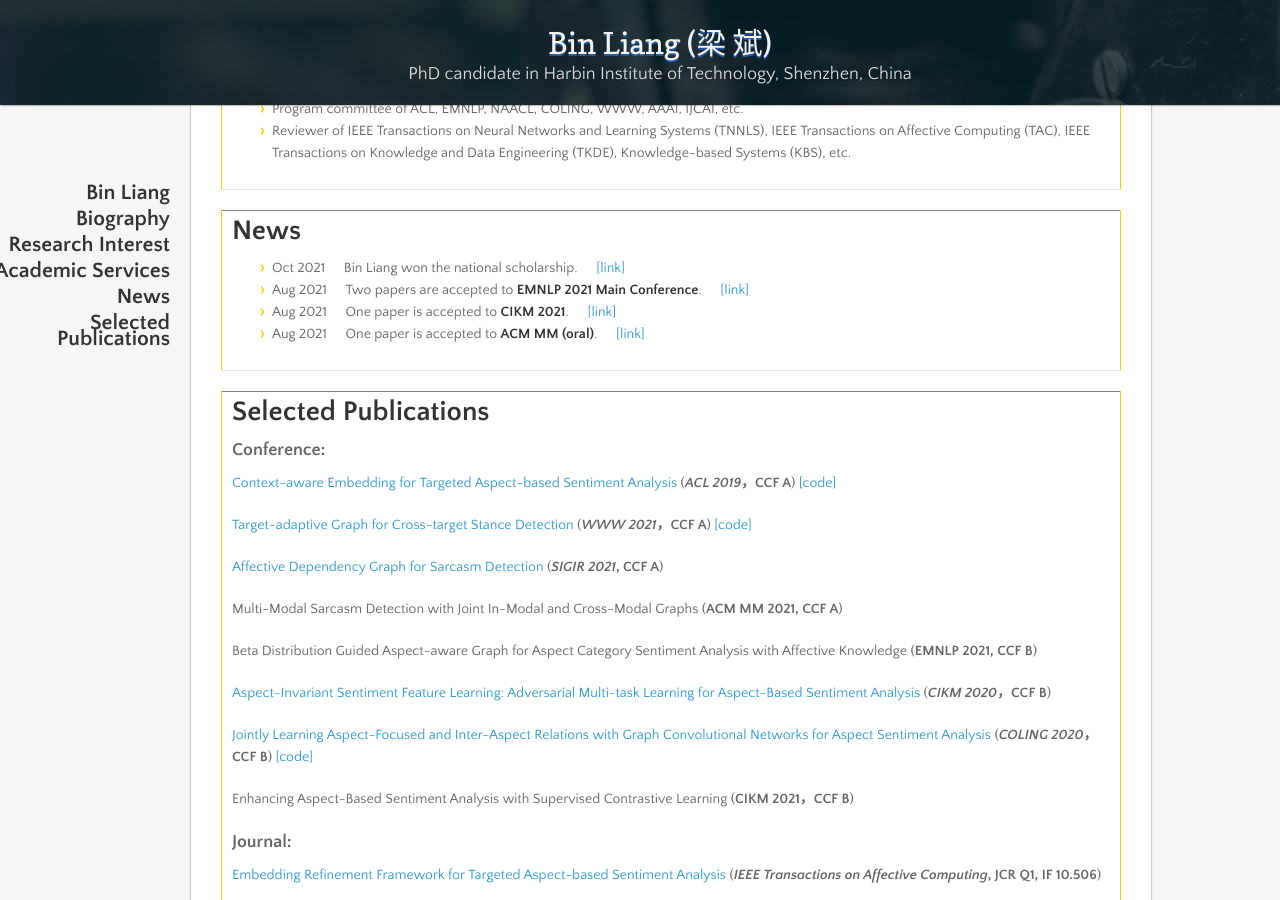
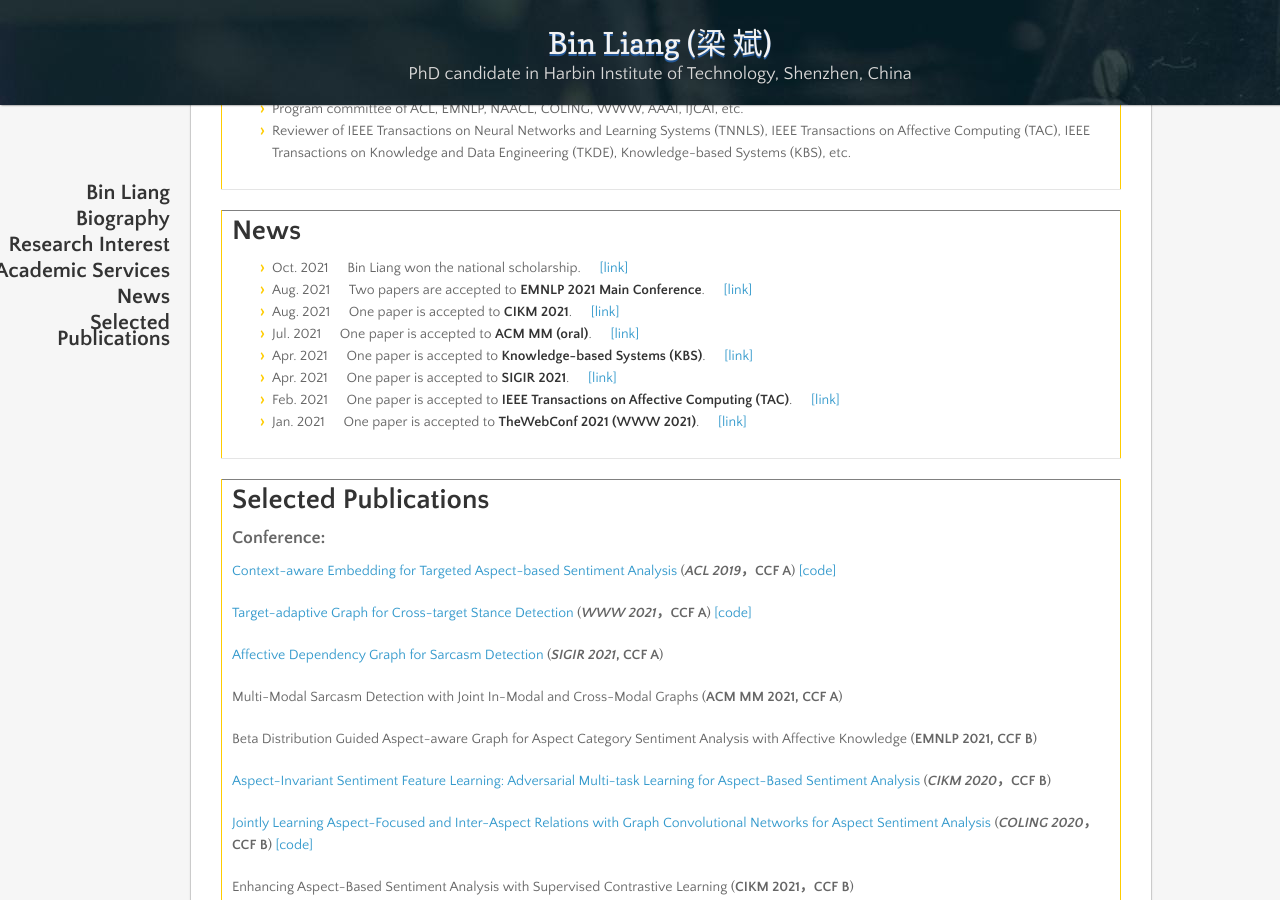
Before and after one commit to BinLiang-NLP/BinLiang-NLP.github.io, a Jekyll site: the page built from index.md, in a window 1280 px wide and 900 px high, scrolled down 906 px. Built offline with Jekyll 4.4.1, drawn with Linux system fonts in a browser that asks for light colours; nearby versions of some CDN libraries; our own code applies the rules of GitHub Pages for plain Markdown files.

Commit message:
Update index.md

```diff
--- a/index.md
+++ b/index.md
@@ -65,10 +65,14 @@
     <td width="100%">
       <h1>News</h1>
 <ul>
-<li>Oct 2021 &emsp; Bin Liang won the national scholarship. &emsp; <a href="http://119.23.18.63/?p=1913">[link]</a> </li>
-<li>Aug 2021 &emsp; Two papers are accepted to <strong>EMNLP 2021 Main Conference</strong>. &emsp; <a href="http://119.23.18.63/?p=1790">[link]</a></li>
-<li>Aug 2021 &emsp; One paper is accepted to <strong>CIKM 2021</strong>. &emsp; <a href="http://119.23.18.63/?p=1761">[link]</a> </li>
-<li>Aug 2021 &emsp; One paper is accepted to <strong>ACM MM (oral)</strong>. &emsp; <a href="http://119.23.18.63/?p=1755">[link]</a> </li>
+<li>Oct. 2021 &emsp; Bin Liang won the national scholarship. &emsp; <a href="http://119.23.18.63/?p=1913">[link]</a> </li>
+<li>Aug. 2021 &emsp; Two papers are accepted to <strong>EMNLP 2021 Main Conference</strong>. &emsp; <a href="http://119.23.18.63/?p=1790">[link]</a></li>
+<li>Aug. 2021 &emsp; One paper is accepted to <strong>CIKM 2021</strong>. &emsp; <a href="http://119.23.18.63/?p=1761">[link]</a> </li>
+<li>Jul. 2021 &emsp; One paper is accepted to <strong>ACM MM (oral)</strong>. &emsp; <a href="http://119.23.18.63/?p=1755">[link]</a> </li>
+<li>Apr. 2021 &emsp; One paper is accepted to <strong>Knowledge-based Systems (KBS)</strong>. &emsp; <a href="http://119.23.18.63/?p=1717">[link]</a> </li>
+<li>Apr. 2021 &emsp; One paper is accepted to <strong>SIGIR 2021</strong>. &emsp; <a href="http://119.23.18.63/?p=1709">[link]</a> </li>
+<li>Feb. 2021 &emsp; One paper is accepted to <strong>IEEE Transactions on Affective Computing (TAC)</strong>. &emsp; <a href="http://119.23.18.63/?p=1689">[link]</a> </li>
+<li>Jan. 2021 &emsp; One paper is accepted to <strong>TheWebConf 2021 (WWW 2021)</strong>. &emsp; <a href="http://119.23.18.63/?p=1581">[link]</a> </li>
 </ul>
     </td>
   </tr>
```
